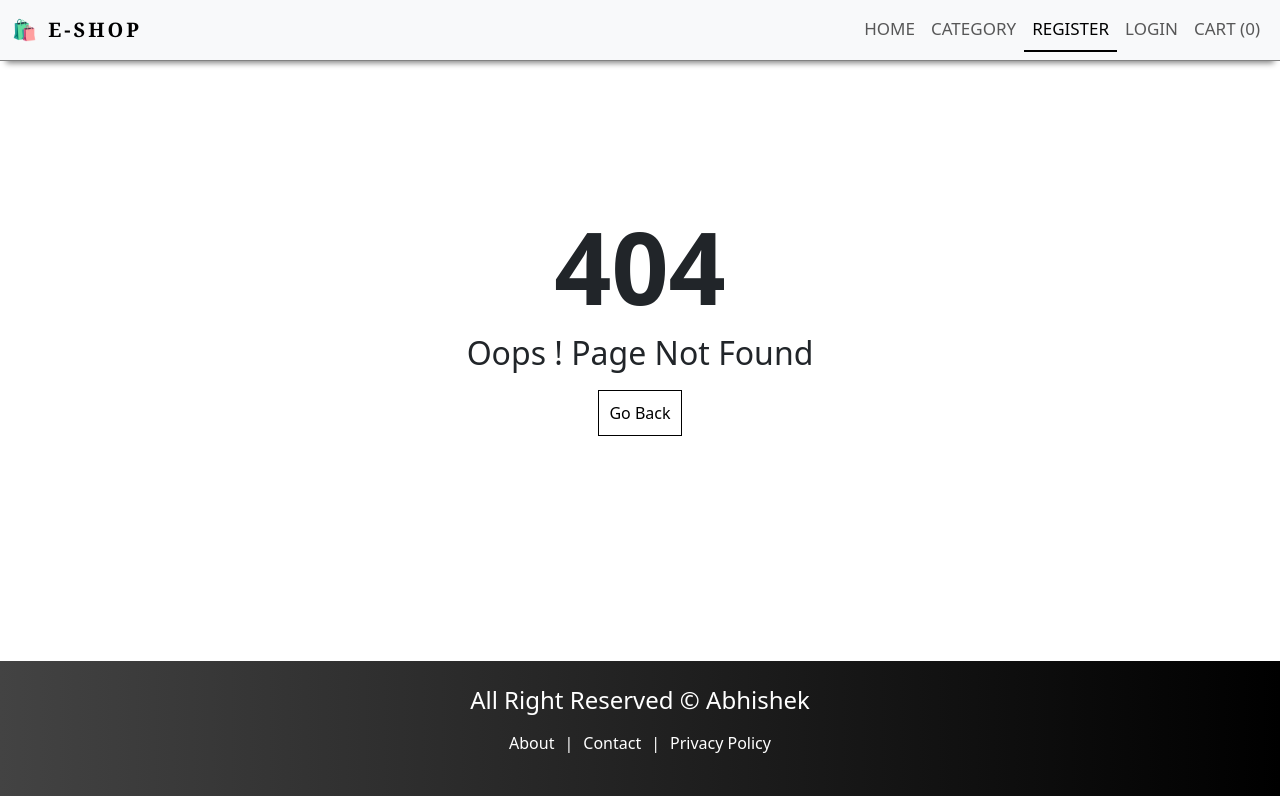
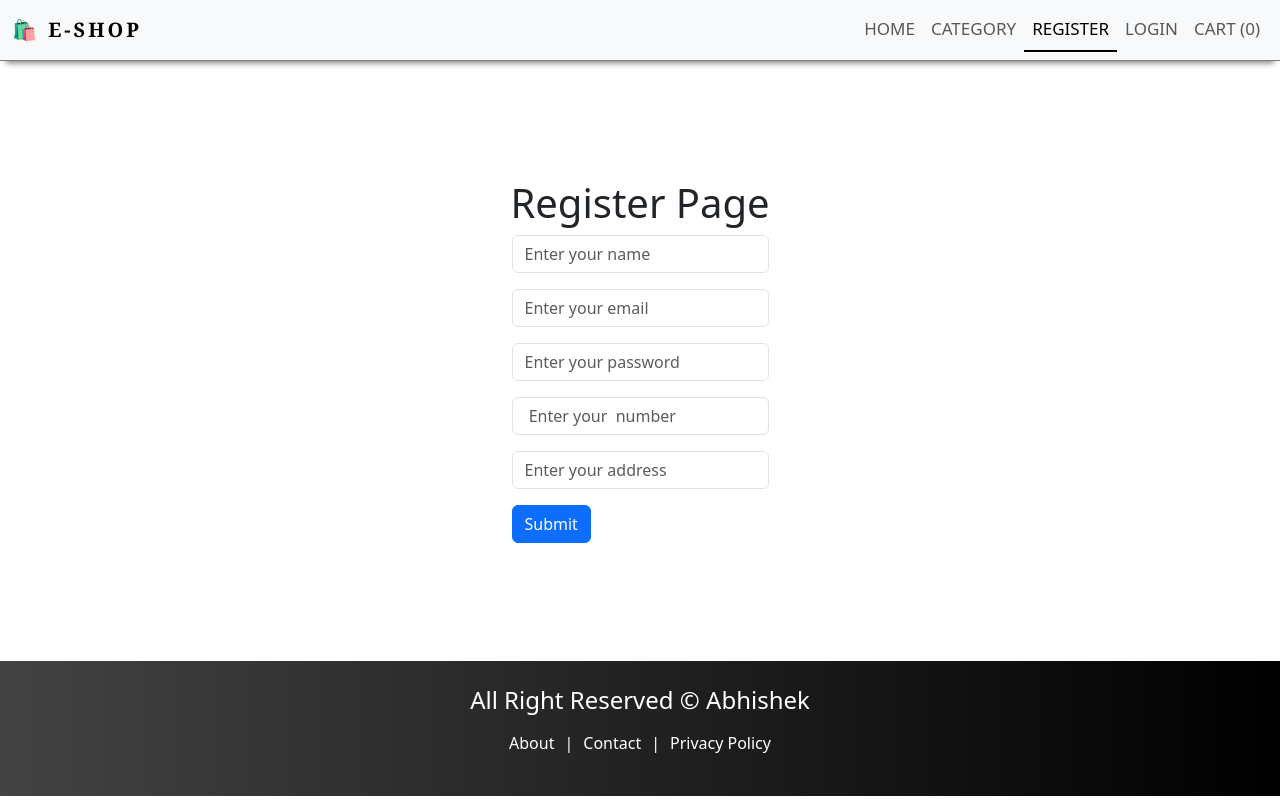
Before and after one commit to abhishekbauri/E-Shop, a React (Create React App) app in the folder client/: page /register in a window 1280 px wide. Before the commit this address had no page. Built offline with nearby package versions, Linux system fonts and the light colour scheme.

Commit message:
Adding register form UI

```diff
--- a/client/package.json
+++ b/client/package.json
@@ -6,11 +6,14 @@
     "@testing-library/jest-dom": "^5.17.0",
     "@testing-library/react": "^13.4.0",
     "@testing-library/user-event": "^13.5.0",
+    "axios": "^1.6.5",
     "react": "^18.2.0",
     "react-dom": "^18.2.0",
+    "react-helmet": "^6.1.0",
     "react-icons": "^5.0.0",
     "react-router-dom": "^6.21.1",
     "react-scripts": "5.0.1",
+    "react-toastify": "^9.1.3",
     "web-vitals": "^2.1.4"
   },
   "scripts": {
--- a/client/src/App.js
+++ b/client/src/App.js
@@ -4,12 +4,14 @@
 import Contact from "./pages/Contact";
 import Policy from "./pages/Policy";
 import PageNotFound from "./pages/PageNotFound";
+import Register from "./pages/Auth/Register";
 
 function App() {
   return (
     <>
       <Routes>
         <Route path="/" element={<HomePage />} />
+        <Route path="/register" element={<Register />} />
         <Route path="/about" element={<About />} />
         <Route path="/contact" element={<Contact />} />
         <Route path="/policy" element={<Policy />} />
--- a/client/src/components/layout/Layout.js
+++ b/client/src/components/layout/Layout.js
@@ -1,15 +1,35 @@
 import React from "react";
 import Header from "./Header";
 import Footer from "./Footer";
+import { Helmet } from "react-helmet";
+import { ToastContainer } from "react-toastify";
+import "react-toastify/dist/ReactToastify.css";
 
-const Layout = (props) => {
+const Layout = ({ children, title, description, keywords, author }) => {
   return (
-    <>
+    <div>
+      <Helmet>
+        <meta charSet="utf-8" />
+        <meta name="description" content={description} />
+        <meta name="keywords" content={keywords} />
+        <meta name="author" content={author} />
+        <title>{title}</title>
+      </Helmet>
       <Header />
-      <main style={{ minHeight: "75vh" }}>{props.children}</main>
+      <main style={{ minHeight: "75vh" }}>
+        <ToastContainer />
+        {children}
+      </main>
       <Footer />
-    </>
+    </div>
   );
 };
 
+Layout.defaultProps = {
+  title: "Ecommerce app - shop now",
+  description: "mern stack project",
+  keywords: "mern,react,node,mongodb",
+  author: "Techinfoyt",
+};
+
 export default Layout;
--- a/client/src/index.css
+++ b/client/src/index.css
@@ -85,3 +85,12 @@
   align-items: center;
   justify-content: center;
 }
+
+/* ----------------------Register page--------------- */
+.register {
+  display: flex;
+  align-items: center;
+  justify-content: center;
+  height: 75vh;
+  flex-direction: column;
+}
--- /dev/null
+++ b/client/src/pages/Auth/Register.js
@@ -0,0 +1,93 @@
+import React, { useState } from "react";
+import Layout from "../../components/layout/Layout";
+import { toast } from "react-toastify";
+
+const Register = () => {
+  const [name, setName] = useState("");
+  const [email, setEmail] = useState("");
+  const [password, setPassword] = useState("");
+  const [phone, setPhone] = useState("");
+  const [address, setAddress] = useState("");
+
+  // form function
+  const handleSubmit = (e) => {
+    e.preventDefault();
+    console.log(name, email, password, phone, address);
+    toast.success("Register successfully");
+  };
+
+  return (
+    <Layout title="Register- E-Shop">
+      <div className="register">
+        <h1> Register Page</h1>
+        <form onSubmit={handleSubmit}>
+          <div className="mb-3">
+            <input
+              type="text"
+              value={name}
+              onChange={(e) => setName(e.target.value)}
+              className="form-control"
+              id="exampleInputEmail1"
+              placeholder="Enter your name"
+              required
+            />
+          </div>
+
+          <div className="mb-3">
+            <input
+              type="email"
+              value={email}
+              onChange={(e) => setEmail(e.target.value)}
+              className="form-control"
+              id="exampleInputEmail1"
+              placeholder="Enter your email"
+              required
+            />
+          </div>
+
+          <div className="mb-3">
+            <input
+              type="password"
+              value={password}
+              onChange={(e) => setPassword(e.target.value)}
+              className="form-control"
+              id="exampleInputPassword1"
+              placeholder="Enter your password"
+              required
+            />
+          </div>
+
+          <div className="mb-3">
+            <input
+              type="text"
+              value={phone}
+              onChange={(e) => setPhone(e.target.value)}
+              className="form-control"
+              id="exampleInputEmail1"
+              placeholder=" Enter your  number"
+              required
+            />
+          </div>
+
+          <div className="mb-3">
+            <input
+              type="text"
+              value={address}
+              onChange={(e) => setAddress(e.target.value)}
+              className="form-control"
+              id="exampleInputEmail1"
+              placeholder="Enter your address"
+              required
+            />
+          </div>
+
+          <button type="submit" className="btn btn-primary">
+            Submit
+          </button>
+        </form>
+      </div>
+    </Layout>
+  );
+};
+
+export default Register;
```
Also changed, not shown: 1 other file (tests, documents, lock files or other folders).
